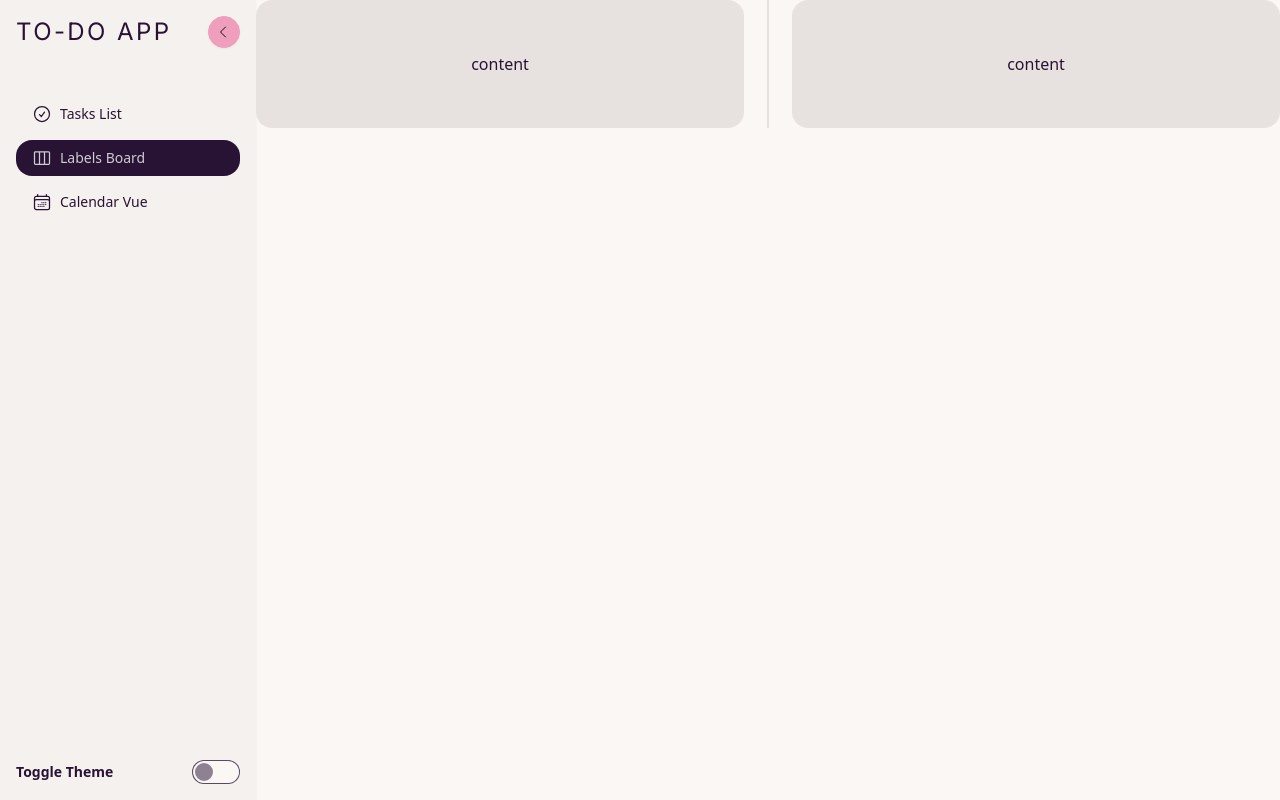
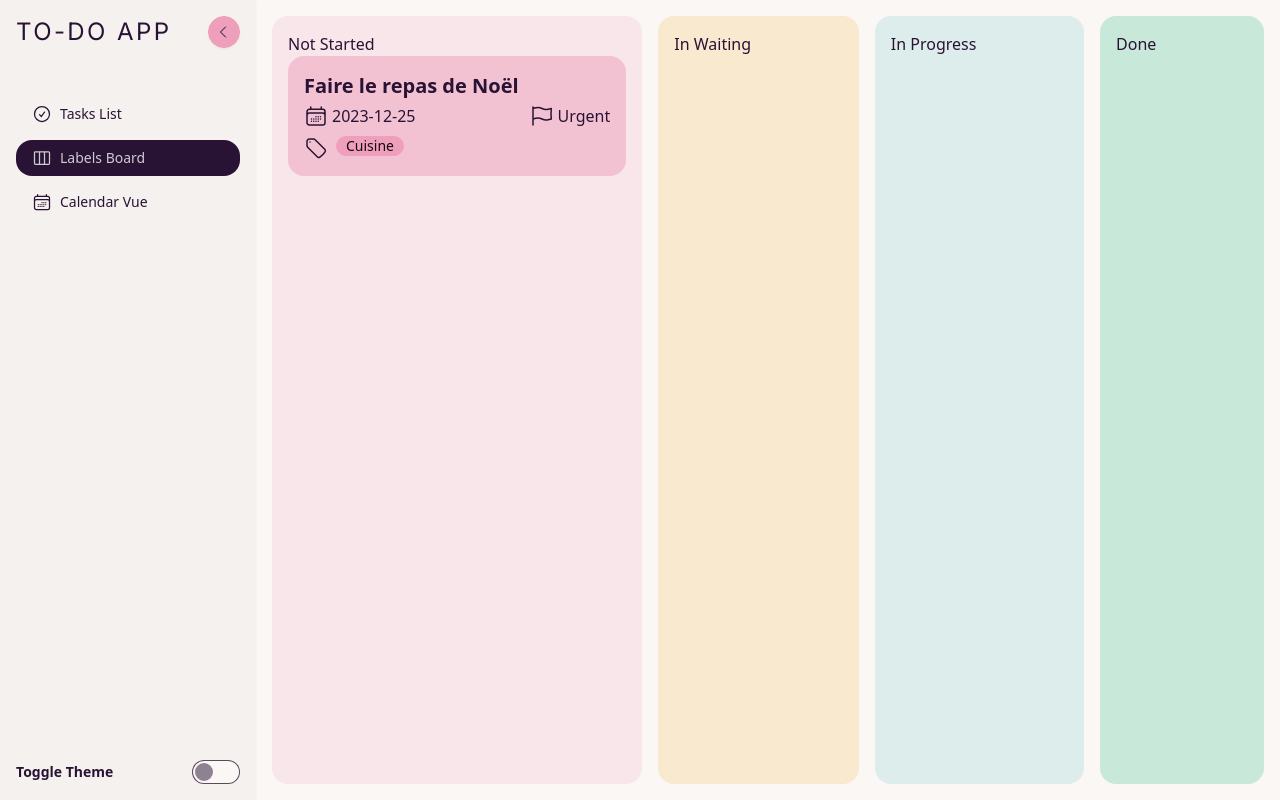
Before and after one commit to AurelieESEO/todo_react_project, a React (Vite) app in the folder todo_react_project/: page / in a window 1280 px wide. Both pictures are taken after a click on the item "Labels Board". Built offline with nearby package versions, Linux system fonts and the light colour scheme; a web font is replaced by a local one.

Commit message:
Possibility to drag and drop task items in the kanban page and it changes it's status
TODO:
- UI of task item + kanban
- when status = done -> ui of a done task item in the list (pink + stroke through)

```diff
--- a/todo_react_project/src/components/LabelsBoardView.tsx
+++ b/todo_react_project/src/components/LabelsBoardView.tsx
@@ -1,28 +1,135 @@
-import React from "react";
+import React, { useState } from "react";
 import Task from "../model/Task.tsx";
 import Tag from "../model/Tag.tsx";
+import TaskItem from "./TaskItem.tsx";
 
 type LabelsBoardViewProps = {
   tagsPossibles: Tag[];
   tasks: Task[];
 };
 
-// eslint-disable-next-line @typescript-eslint/no-unused-vars
-const LabelsBoardView: React.FC<LabelsBoardViewProps> = ({tagsPossibles, tasks}) => {
-  //const tagsPossibles = ["Cuisine", "Ménage", "Travail", "Famille",
-  // "Finances"];
+const LabelsBoardView: React.FC<LabelsBoardViewProps> = ({tasks }) => {
+  const [draggedTaskId, setDraggedTaskId] = useState<number | null>(null);
 
-  console.log(tagsPossibles);
-  console.log(tasks);
+  const handleDragDrop = (draggedTaskId: number | null, newStatus: string) => {
+    console.log(draggedTaskId);
+    console.log(`Task ${draggedTaskId} dropped into ${newStatus} column`);
+    tasks.map((task) => {
+      if (task.id === draggedTaskId) {
+        task.status = newStatus;
+      }
+    });
+  };
 
   return (
-      <div className="flex flex-col w-full lg:flex-row">
+      <div className="p-4 flex flex-col gap-4 w-full h-full lg:flex-row">
         <div
-            className="grid flex-grow h-32 card bg-base-300 rounded-box place-items-center">content
+            className="flex-grow p-4 h-full card bg-secondary/20 overflow-y-auto"
+            onDragOver={(event) => {
+              event.preventDefault();
+            }}
+            onDrop={() => {
+              handleDragDrop(draggedTaskId, 'Not Started');
+              setDraggedTaskId(null);
+            }}
+        >
+          Not Started
+          {tasks.map((task) => (
+              task.status === "Not Started" && (
+                  <TaskItem
+                      key={task.id}
+                      task={task}
+                      isInStatusBoard={true}
+                      onDragStart={(taskId) => {
+                        setDraggedTaskId(taskId);
+                      }}
+                      onDragDrop={(taskId) => {
+                        setDraggedTaskId(taskId);
+                      }}
+                  />
+              )
+          ))}
         </div>
-        <div className="divider lg:divider-horizontal"></div>
         <div
-            className="grid flex-grow h-32 card bg-base-300 rounded-box place-items-center">content
+            className="flex-grow p-4 h-full card bg-accent/20 overflow-y-auto"
+            onDragOver={(event) => {
+              event.preventDefault();
+            }}
+            onDrop={() => {
+              handleDragDrop(draggedTaskId, 'In Waiting');
+              setDraggedTaskId(null);
+            }}
+        >
+          In Waiting
+          {tasks.map((task) => (
+              task.status === "In Waiting" && (
+                  <TaskItem
+                      key={task.id}
+                      task={task}
+                      isInStatusBoard={true}
+                      onDragStart={(taskId) => {
+                        setDraggedTaskId(taskId);
+                      }}
+                      onDragDrop={(taskId) => {
+                        setDraggedTaskId(taskId);
+                      }}
+                  />
+              )
+          ))}
+        </div>
+        <div
+            className="flex-grow p-4 h-full card bg-primary/20 overflow-y-auto"
+            onDragOver={(event) => {
+              event.preventDefault();
+            }}
+            onDrop={() => {
+              handleDragDrop(draggedTaskId, 'In Progress');
+              setDraggedTaskId(null);
+            }}
+        >
+          In Progress
+          {tasks.map((task) => (
+              task.status === "In Progress" && (
+                  <TaskItem
+                      key={task.id}
+                      task={task}
+                      isInStatusBoard={true}
+                      onDragStart={(taskId) => {
+                        setDraggedTaskId(taskId);
+                      }}
+                      onDragDrop={(taskId) => {
+                        setDraggedTaskId(taskId);
+                      }}
+                  />
+              )
+          ))}
+        </div>
+        <div
+            className="flex-grow p-4 h-full card bg-success/20 overflow-y-auto"
+            onDragOver={(event) => {
+              event.preventDefault();
+            }}
+            onDrop={() => {
+              handleDragDrop(draggedTaskId, 'Done');
+              setDraggedTaskId(null);
+            }}
+        >
+          Done
+          {tasks.map((task) => (
+              task.status === "Done" && (
+                  <TaskItem
+                      key={task.id}
+                      task={task}
+                      isInStatusBoard={true}
+                      onDragStart={(taskId) => {
+                        setDraggedTaskId(taskId);
+                      }}
+                      onDragDrop={(taskId) => {
+                        setDraggedTaskId(taskId);
+                      }}
+                  />
+              )
+          ))}
         </div>
       </div>
   );
--- a/todo_react_project/src/components/TaskItem.tsx
+++ b/todo_react_project/src/components/TaskItem.tsx
@@ -1,19 +1,38 @@
 import React from "react";
 import Task from "../model/Task.tsx";
 
-// Define the props for TaskItem component
 type TaskItemProps = {
   task: Task;
-  onClick: () => void;
-  onIsDoneChange: (taskId: number) => void;
+  onClick?: () => void;
+  onIsDoneChange?: (taskId: number) => void;
+  isInStatusBoard?: boolean;
+  onDragDrop?: (taskId: number) => void;
+  onDragStart?: (taskId: number) => void;
 };
 
-// TaskItem component
-const TaskItem: React.FC<TaskItemProps> = ({ task, onClick, onIsDoneChange }) => {
-
-  // Determine the background color based on the task's state
+const TaskItem: React.FC<TaskItemProps> = ({
+                                             task,
+                                             onClick,
+                                             onIsDoneChange,
+                                             isInStatusBoard,
+                                             onDragDrop,
+                                              onDragStart
+                                           }) => {
   const handleBackgroundColor = () => {
-    if (task.isDone && task.isSelected) {
+    if (isInStatusBoard) {
+      switch (task.status) {
+        case "Not Started":
+          return "bg-secondary/50";
+        case "In Waiting":
+          return "bg-accent/50";
+        case "In Progress":
+          return "bg-primary/50";
+        case "Done":
+          return "bg-success/50";
+        default:
+          return "bg-primary/40";
+      }
+    } else if (task.isDone && task.isSelected) {
       return 'bg-secondary/50';
     } else if (task.isDone) {
       return 'bg-secondary/20';
@@ -22,33 +41,57 @@ const TaskItem: React.FC<TaskItemProps> = ({ task, onClick, onIsDoneChange }) =>
     } else {
       return 'bg-primary/40';
     }
+  };
+
+  const handleOnDragStart = (event: React.DragEvent<HTMLDivElement>) => {
+    event.dataTransfer.setData('text/plain', task.id.toString());
+    if (onDragStart) {
+      onDragStart(task.id);
     }
+  };
 
-  // Handle the click event when the "Done" button is pressed
+  const handleOnDragOver = (event: React.DragEvent<HTMLDivElement>) => {
+    event.preventDefault();
+  };
+
+  const handleOnDrop = () => {
+    if (onDragDrop) {
+      onDragDrop(task.id);
+    }
+  };
+
   const handleIsDonePressed = () => {
+    if (onIsDoneChange) {
       onIsDoneChange(task.id);
     }
+  };
 
-  // TSX for a TaskItem component
   return (
-      <div className="flex flex-column card w-full gap-1 mb-4">
+      <div className="flex flex-column card w-full gap-1 ">
         <div
-            className={`transition-all duration-150 card-body rounded-box
+            className={`transition-all duration-150 card w-full gap-1 mb-4 p-4
         ${handleBackgroundColor()}
-          hover:cursor-pointer
+        ${isInStatusBoard ? ' hover:cursor-grab' : 'hover:cursor-pointer' + ' draggable'}
         active:${task.isDone ? 'bg-secondary' : 'bg-primary/100'}`}
             onClick={onClick}
+            onDragStart={handleOnDragStart}
+            onDragOver={handleOnDragOver}
+            onDrop={handleOnDrop}
+            draggable={isInStatusBoard}
+            style={{ userSelect: 'none' }}  // Ajout de la propriété user-select
+
         >
           <div className="flex flex-row flex-start items-center">
-            <button className={`btn btn-xs btn-circle mr-2 ${task.isDone ? 'btn-secondary' : 'btn-outline'}`}
+            {!isInStatusBoard &&
+              <button
+                className={`btn btn-xs btn-circle mr-2 ${task.isDone ? 'btn-secondary' : 'btn-outline'}`}
                 onClick={handleIsDonePressed}>
               </button>
+            }
             <h2 className={`card-title ${task.isDone ? 'line-through' : ''}`}>{task.title}</h2>
           </div>
-          <div className={"flex flex-column"}>
-            <div className={"w-full flex justify-between"}>
+          <div className={"w-full flex justify-between gap-4"}>
             <div className={"flex gap-1"}>
-                {/* Deadline icon and text */}
               <svg
                   xmlns="http://www.w3.org/2000/svg"
                   fill="none"
@@ -66,7 +109,6 @@ const TaskItem: React.FC<TaskItemProps> = ({ task, onClick, onIsDoneChange }) =>
               <p>{task.deadline}</p>
             </div>
             <div className={"flex gap-1"}>
-                {/* Priority icon and text */}
               <svg
                   xmlns="http://www.w3.org/2000/svg"
                   fill="none"
@@ -83,8 +125,10 @@ const TaskItem: React.FC<TaskItemProps> = ({ task, onClick, onIsDoneChange }) =>
               </svg>
               <p>{task.priority}</p>
             </div>
+          </div>
+          <div className={"w-full"}>
+            {!isInStatusBoard &&
               <div className={"flex gap-1"}>
-                {/* Status icon and text */}
                 <svg
                   xmlns="http://www.w3.org/2000/svg"
                   fill="none" viewBox="0 0 24 24"
@@ -96,20 +140,21 @@ const TaskItem: React.FC<TaskItemProps> = ({ task, onClick, onIsDoneChange }) =>
                     stroke-linejoin="round"
                     d="M9 12.75 11.25 15 15 9.75M21 12a9 9 0 1 1-18 0 9 9 0 0 1 18 0Z"/>
                 </svg>
-
                 <p>{task.status}</p>
               </div>
+            }
           </div>
-          </div>
-          <div className={'flex flex-row'}>
-            <svg xmlns="http://www.w3.org/2000/svg" fill="none" viewBox="0 0 24 24" stroke-width="1.5"
+          <div className={'flex flex-row gap-2'}>
+            <svg xmlns="http://www.w3.org/2000/svg" fill="none"
+                 viewBox="0 0 24 24" stroke-width="1.5"
                  stroke="currentColor" className="w-6 h-6">
               <path stroke-linecap="round" stroke-linejoin="round"
                     d="M9.568 3H5.25A2.25 2.25 0 003 5.25v4.318c0 .597.237 1.17.659 1.591l9.581 9.581c.699.699 1.78.872 2.607.33a18.095 18.095 0 005.223-5.223c.542-.827.369-1.908-.33-2.607L11.16 3.66A2.25 2.25 0 009.568 3z"/>
-              <path stroke-linecap="round" stroke-linejoin="round" d="M6 6h.008v.008H6V6z"/>
+              <path stroke-linecap="round" stroke-linejoin="round"
+                    d="M6 6h.008v.008H6V6z"/>
             </svg>
-            {task.tags.map((tag) => (
-                <div className={'badge badge-secondary mr-2'}>{tag.text}</div>
+            {task.tags.length === 0 ? 'No tags' : task.tags.map((tag) => (
+                <div className={'badge badge-secondary'}>{tag.text}</div>
             ))}
           </div>
         </div>
```
Lines whose indentation alone changed are shown as unchanged.
